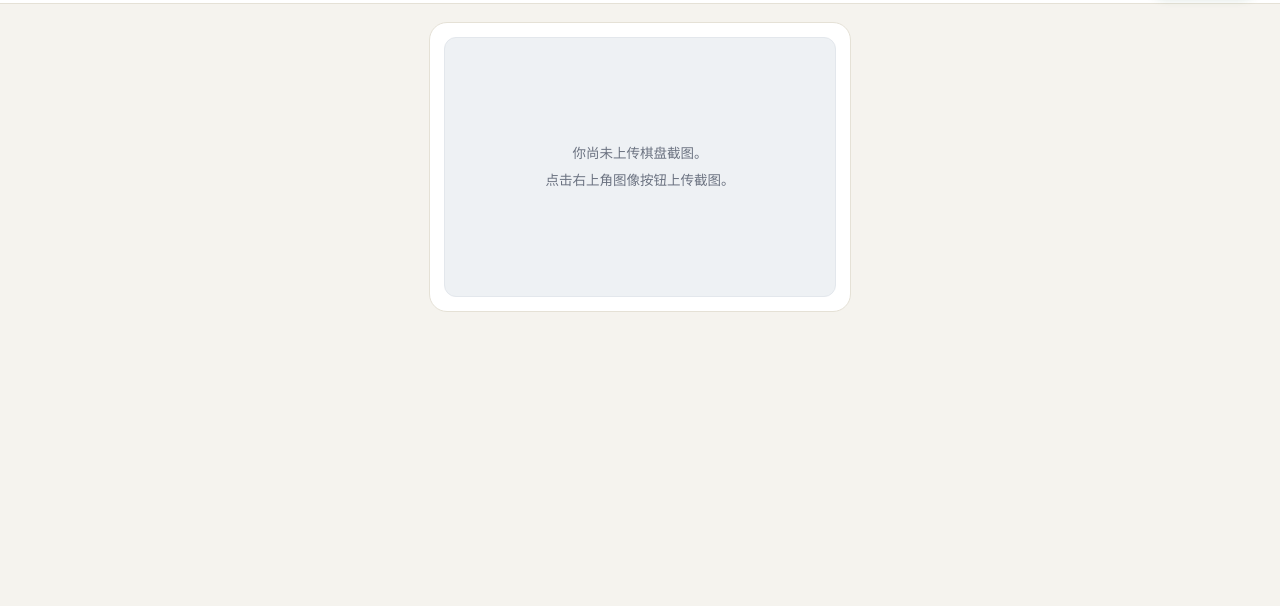
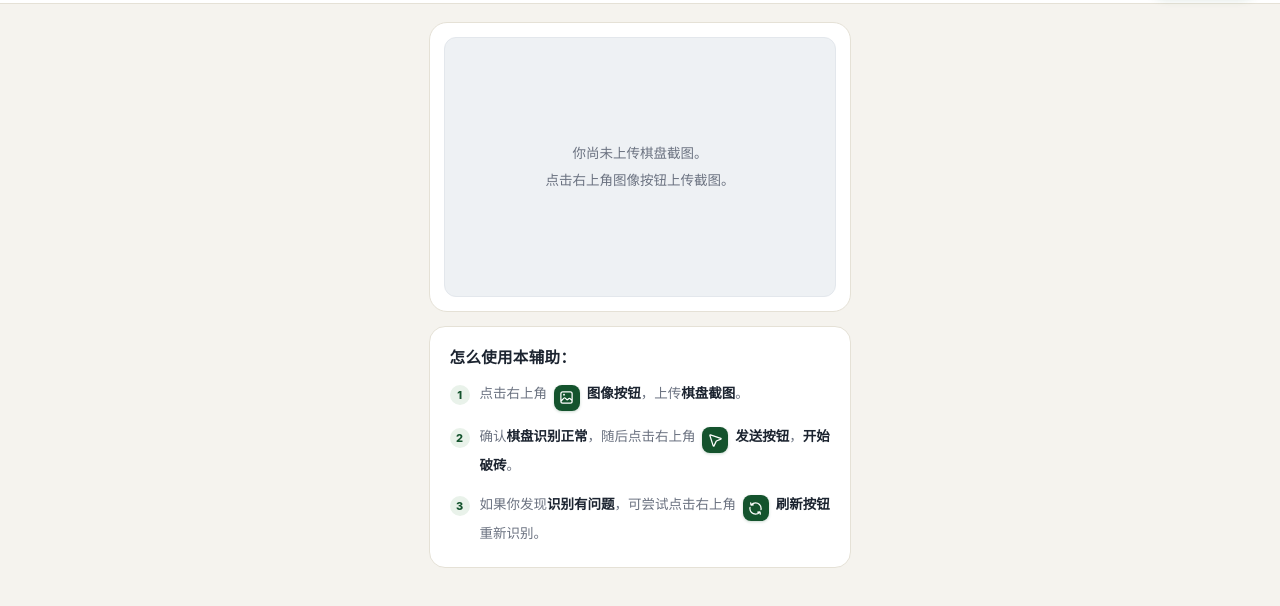
Before and after one commit to 666-gy/zhuan-solver, a plain HTML site: page index.html in a window 1280 px wide. Shown: the part 54-660 px from the top of the page. Drawn offline with Linux system fonts and the light colour scheme.

Commit message:
初始页加入使用教学
- 卡片下方新增「怎么使用本辅助：」三条步骤，仅在未上传时显示
- 每条步骤内嵌对应按钮的图标徽章（与头部药丸同一套 SVG，非位图）
- 关键动作加粗，正文用次级灰，形成对比层级

```diff
--- a/index.html
+++ b/index.html
@@ -55,9 +55,22 @@
   body.solo aside{display:none}
 
   /* ---------- 棋盘 ---------- */
-  .board-card{background:var(--card);border:1px solid var(--line);border-radius:18px;padding:14px;
-    width:100%;max-width:calc((100vh - 250px) * var(--cols,10) / var(--rows,14) + 30px);
-    margin:0 auto}
+  .left{display:flex;flex-direction:column;gap:14px;width:100%;min-width:0;
+    max-width:calc((100vh - 250px) * var(--cols,10) / var(--rows,14) + 30px);margin:0 auto}
+  .board-card{background:var(--card);border:1px solid var(--line);border-radius:18px;padding:14px;width:100%}
+  .guide{display:none;background:var(--card);border:1px solid var(--line);border-radius:16px;padding:18px 20px 20px}
+  body.solo .guide{display:block}
+  .guide h2{margin:0 0 14px;font-size:15.5px;font-weight:800;letter-spacing:.02em;color:var(--ink)}
+  .guide ol{margin:0;padding:0;list-style:none;display:flex;flex-direction:column;gap:13px}
+  .guide li{display:flex;gap:10px;font-size:13.5px;line-height:1.9;color:var(--dim)}
+  .guide .n{flex:0 0 auto;width:20px;height:20px;border-radius:999px;background:var(--green-soft);
+    color:var(--green);font-size:11px;font-weight:800;display:grid;place-items:center;margin-top:4px}
+  .guide .txt{flex:1}
+  .guide b{color:var(--ink);font-weight:700}
+  .mini-btn{display:inline-grid;place-items:center;width:26px;height:26px;border-radius:8px;
+    background:var(--green);color:#fff;vertical-align:-7px;margin:0 3px;
+    box-shadow:0 1px 3px rgba(20,83,45,.22)}
+  .mini-btn svg{width:15px;height:15px}
   .stage{position:relative;border-radius:12px;background:#eef1f4;
     display:flex;align-items:center;justify-content:center;min-height:260px;overflow:hidden;
     border:1px solid #e3e7ec}
@@ -178,6 +191,7 @@
 </header>
 
 <main>
+  <div class="left">
   <section class="board-card">
     <div class="stage" id="stage">
       <img id="shot" alt="" style="display:none" />
@@ -197,6 +211,25 @@
 
     <p class="status" id="status"></p>
   </section>
+
+  <section class="guide" id="guide">
+    <h2>怎么使用本辅助：</h2>
+    <ol>
+      <li>
+        <span class="n">1</span>
+        <span class="txt">点击右上角 <span class="mini-btn"><svg viewBox="0 0 24 24" fill="none" stroke="currentColor" stroke-width="2" stroke-linecap="round" stroke-linejoin="round" aria-hidden="true"><path d="M6 3L18 3C19.6569 3 21 4.3431 21 6L21 18C21 19.6569 19.6569 21 18 21L6 21C4.3431 21 3 19.6569 3 18L3 6C3 4.3431 4.3431 3 6 3ZM3 18L7.9393 13.0607C8.5251 12.4749 9.4749 12.4749 10.0607 13.0607L12.0801 15.0801C12.6079 15.6079 13.4436 15.6673 14.0408 15.2194L15.9592 13.7806C16.5564 13.3327 17.3921 13.3921 17.9199 13.9199L21 17"/><path d="M9.5 7.5C9.5 8.3284 8.8284 9 8 9C7.1716 9 6.5 8.3284 6.5 7.5C6.5 6.6716 7.1716 6 8 6C8.8284 6 9.5 6.6716 9.5 7.5Z" fill="currentColor" stroke="none"/></svg></span> <b>图像按钮</b>，上传<b>棋盘截图</b>。</span>
+      </li>
+      <li>
+        <span class="n">2</span>
+        <span class="txt">确认<b>棋盘识别正常</b>，随后点击右上角 <span class="mini-btn"><svg viewBox="0 0 24 24" fill="none" stroke="currentColor" stroke-width="2" stroke-linecap="round" stroke-linejoin="round" aria-hidden="true"><path d="M8.3184 20.5112L3.0341 3.9139C2.8602 3.3677 3.3816 2.8558 3.9268 3.0373L20.5197 8.5617C21.1361 8.7669 21.1671 9.6243 20.5672 9.8732L13.4774 12.8146C13.3157 12.8817 13.1848 13.0065 13.1107 13.1647L9.6254 20.596C9.3541 21.174 8.5121 21.1195 8.3184 20.5112Z"/></svg></span> <b>发送按钮</b>，<b>开始破砖</b>。</span>
+      </li>
+      <li>
+        <span class="n">3</span>
+        <span class="txt">如果你发现<b>识别有问题</b>，可尝试点击右上角 <span class="mini-btn"><svg viewBox="0 0 24 24" fill="none" stroke="currentColor" stroke-width="2" stroke-linecap="round" stroke-linejoin="round" aria-hidden="true"><path d="M20.7883 13.9407C20.929 13.3034 21 12.6527 21 12C21 7.0294 16.9706 3 12 3C9.5169 3 7.1441 4.0259 5.4432 5.8349M4.2857 3L4.7293 6.105C4.7683 6.3784 5.0216 6.5683 5.295 6.5293L8.4 6.0857M3.2117 10.0593C3.071 10.6966 3 11.3473 3 12C3 16.9706 7.0294 21 12 21C14.4831 21 16.8559 19.9741 18.5568 18.1651M19.7143 21L19.2707 17.895C19.2317 17.6216 18.9784 17.4317 18.705 17.4707L15.6 17.9143"/></svg></span> <b>刷新按钮</b>重新识别。</span>
+      </li>
+    </ol>
+  </section>
+  </div>
 
   <aside class="side" id="side">
     <section class="card" id="stepCard">
@@ -697,7 +730,7 @@
     $('#dropHint').style.display = 'none';
     boardEl.style.gridTemplateColumns = `repeat(${cols}, minmax(0,1fr))`;
     boardEl.style.setProperty('--cols', cols);
-    const bc = document.querySelector('.board-card');
+    const bc = document.querySelector('.left');
     if (bc){ bc.style.setProperty('--cols', cols); bc.style.setProperty('--rows', rows); }
     boardEl.style.setProperty('--rows', rows);
     boardEl.innerHTML = '';
```
